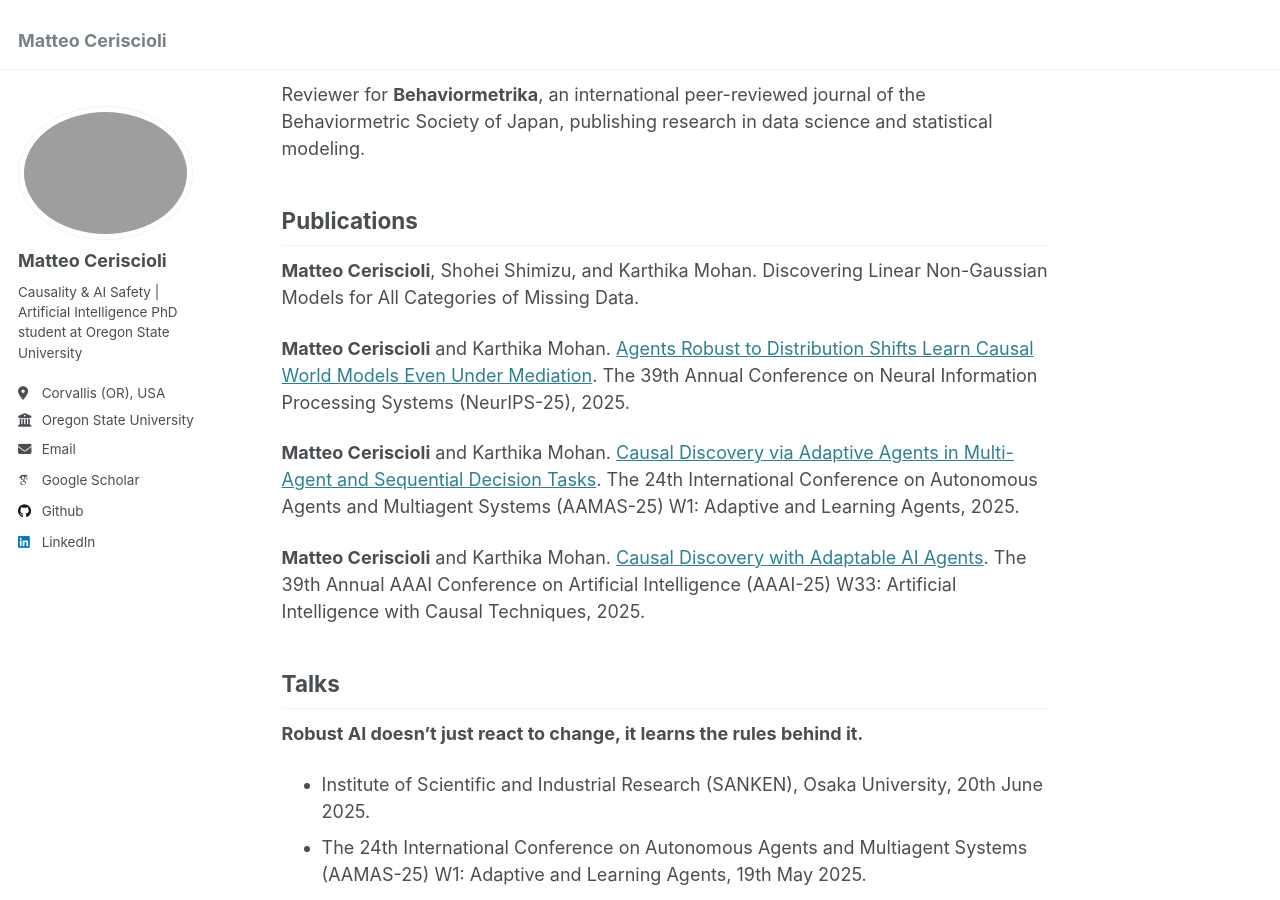
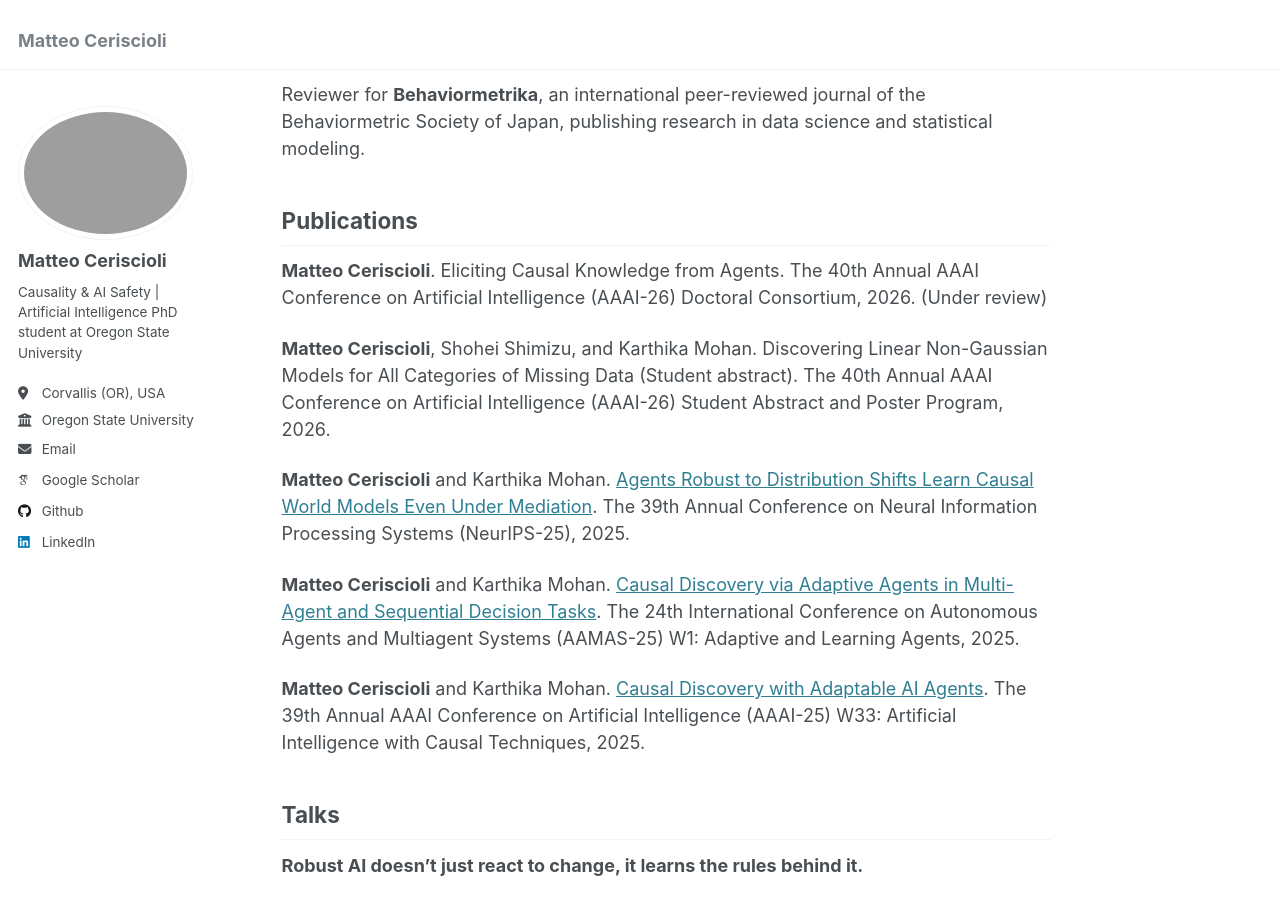
Before and after one commit to matteoceriscioli/matteoceriscioli.github.io, a Jekyll site: the page built from _pages/about.md, in a window 1280 px wide and 900 px high, scrolled down 841 px. Built offline with Jekyll 4.4.1, drawn with Linux system fonts in a browser that asks for light colours; some web fonts are replaced.

Commit message:
Update about.md

```diff
--- a/_pages/about.md
+++ b/_pages/about.md
@@ -23,7 +23,10 @@
 
 ## Publications
 
-**Matteo Ceriscioli**, Shohei Shimizu, and Karthika Mohan. Discovering Linear Non-Gaussian Models for All Categories of Missing Data.
+**Matteo Ceriscioli**. Eliciting Causal Knowledge from Agents. The 40th Annual AAAI Conference on Artificial
+Intelligence (AAAI-26) Doctoral Consortium, 2026. (Under review)
+
+**Matteo Ceriscioli**, Shohei Shimizu, and Karthika Mohan. Discovering Linear Non-Gaussian Models for All Categories of Missing Data (Student abstract). The 40th Annual AAAI Conference on Artificial Intelligence (AAAI-26) Student Abstract and Poster Program, 2026.
 
 **Matteo Ceriscioli** and Karthika Mohan. [Agents Robust to Distribution Shifts Learn Causal
 World Models Even Under Mediation](https://neurips.cc/virtual/2025/poster/118687). The 39th Annual Conference on Neural Information Processing Systems (NeurIPS-25), 2025.
```
